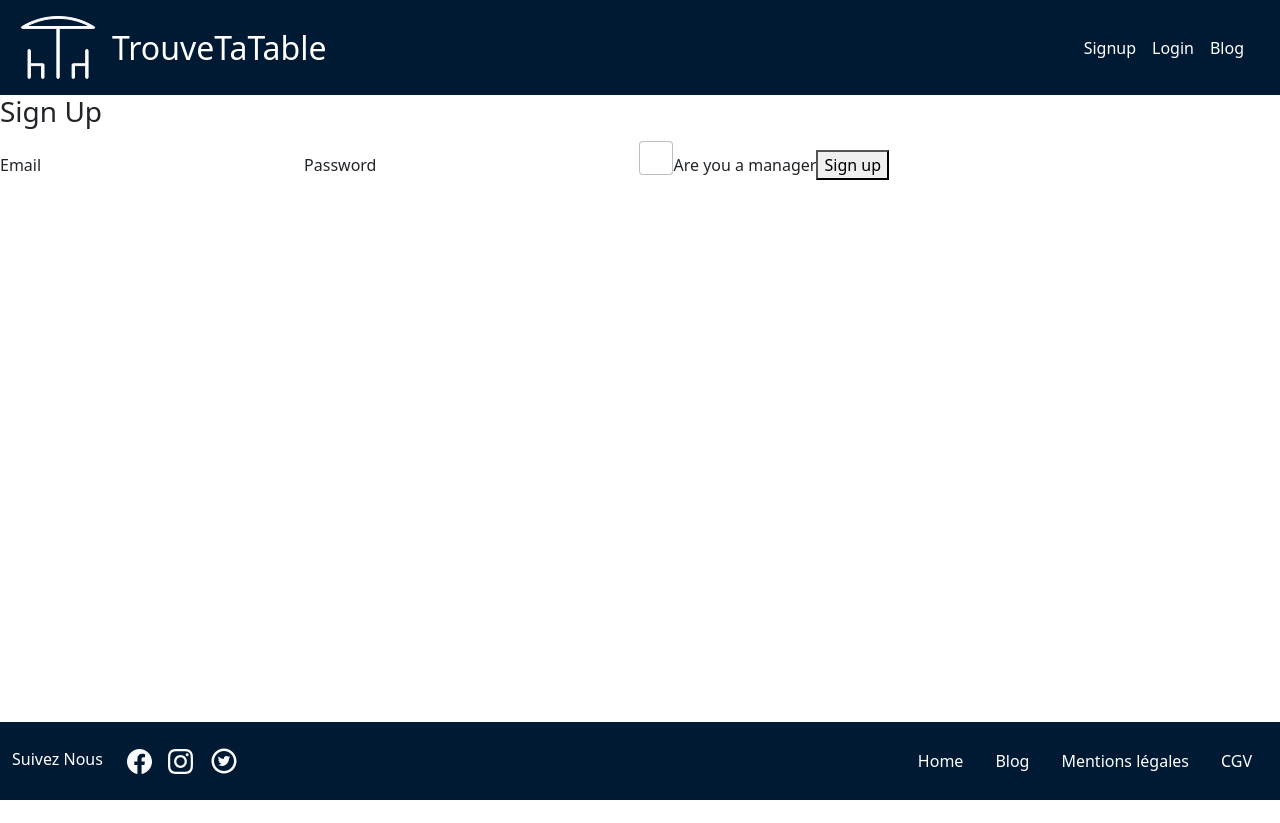
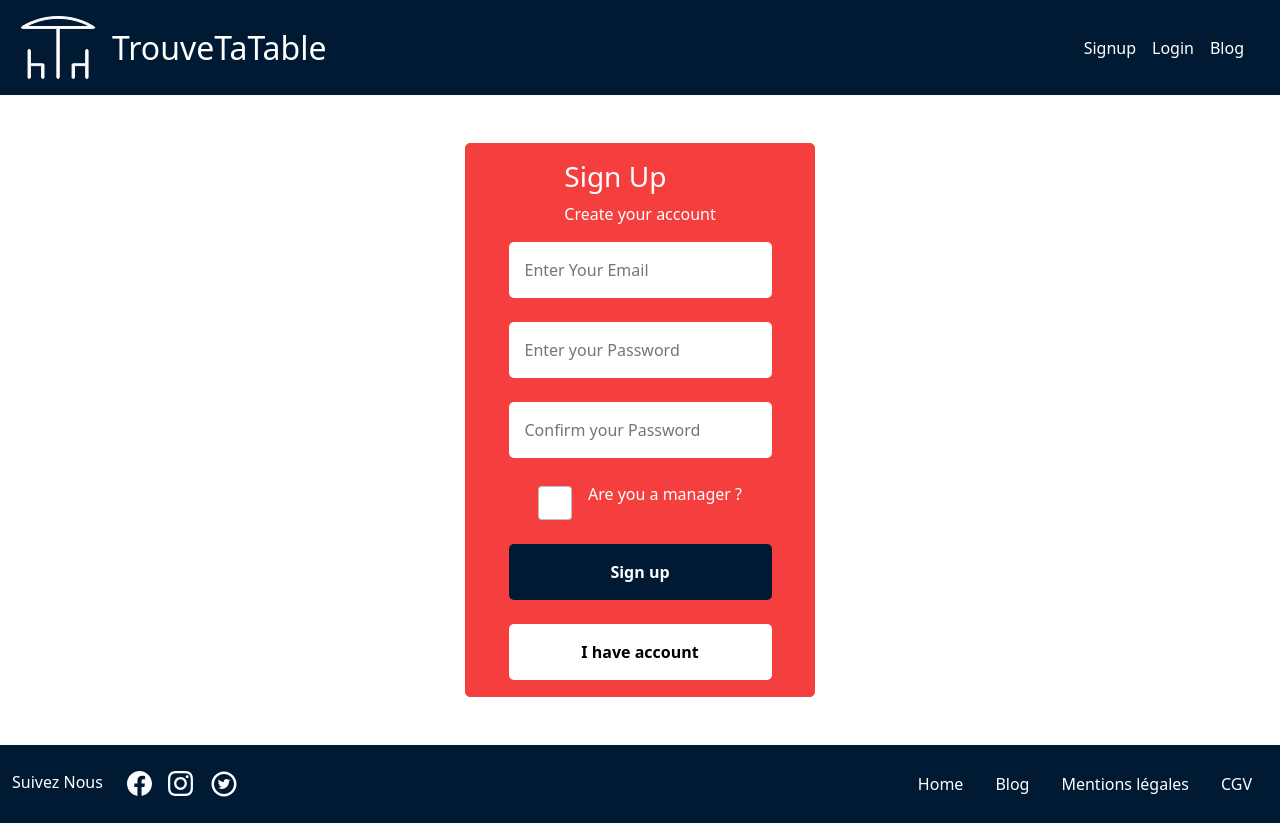
Before and after one commit to chendanet/frontend_trouvetatabe, a React (Create React App) app: page /register in a window 1280 px wide. Before the commit the page ends 800 px from the top, so only its background shows below. Built offline with nearby package versions, Linux system fonts and the light colour scheme.

Commit message:
front form login and sign up

```diff
--- a/src/pages/SignIn/index.jsx
+++ b/src/pages/SignIn/index.jsx
@@ -2,6 +2,8 @@ import { useState } from 'react'
 import { useDispatch } from 'react-redux'
 import { useHistory } from 'react-router-dom'
 import { authenticate } from 'store/actions'
+import "pages/SignIn/SignIn.css";
+import { Link } from "react-router-dom"
 
 const SignIn = () => {
 
@@ -65,21 +67,39 @@ const SignIn = () => {
         history.push('/')
     }
     return (
-        <div >
+        <div className="container d-flex align-items-center justify-content-center">
+        <div className="form-container">
+          <div>
+            <h3>Sign Up</h3>
+            <p>Create your account</p>
+          </div>
+          <form>
             <div>
-                <h3>Sign In</h3>
+              <input
+                type="text"
+                name="email"
+                onChange={handleEmail}
+                placeholder="Enter Your Email"
+              />
+              <br />
+              <input
+                rows="4"
+                type="password"
+                name="password"
+                onChange={handlePassword}
+                placeholder="Enter your Password"
+              />
+              <br />
+
+              <button type="submit" onClick={fetchSignIn} className="btn-signin">
+                Sign up
+              </button>
+              <br />
+
             </div>
-            <form >
-                <div>
-                    <label type="text" name="email">Email</label>
-                    <input type="text" name="email" onChange={handleEmail} />
-                    <label type="text" name="password">Password</label>
-                    <input rows='4' type="password" name="password" onChange={handlePassword} />
-
-                    <button type="submit" onClick={fetchSignIn}>Sign in</button>
-                </div>
-            </form>
+          </form>
         </div>
+      </div>
     )
 }
 
--- /dev/null
+++ b/src/pages/SignUp/SignUp.css
@@ -0,0 +1,69 @@
+.form-container{
+    display: flex;
+    flex-direction: column;
+    align-items: center;
+    justify-content: center;
+    padding: 1rem;
+    margin: 3rem ;
+    background-color: #F53F3F;
+    border: 1px solid #F53F3F;
+    border-radius: 5px;
+    color: white;
+    width: 350px;
+
+}
+form div {
+    display: flex;
+    flex-direction: column;
+    align-items: center;
+    justify-content: center;
+}
+form{
+
+}
+input{
+   border-radius: 5px;
+}
+.check-manager{
+    display:inline;
+
+}
+label{
+    margin-left: 1rem;
+}
+.btn-signin{
+    color: white;
+    background-color: #001A33;
+    border: none;
+    border-radius: 5px;
+    padding: 1rem;
+    width: 100%;
+    font-weight: 900;
+
+}
+.btn-signin:hover{
+    transition:  0.5s ease-in-out;
+    background-color: white;
+    color: #001A33 ;
+}
+.btn-login{
+    background-color: white;
+    border: none;
+    border-radius: 5px;
+    padding: 1rem;
+    width: 100%;
+    font-weight: 900;
+}
+.btn-login:hover{
+    color: white;
+    background-color: #001A33;
+    transition:  0.5s ease-in-out;
+}
+h3{
+    font-weight: 900;
+}
+.link{
+    text-decoration: none;
+    color: #001A33 ;
+    width: 100%;
+}
--- a/src/pages/SignUp/index.jsx
+++ b/src/pages/SignUp/index.jsx
@@ -1,91 +1,131 @@
-import { useState } from 'react'
-import { useDispatch } from 'react-redux'
-import { useHistory } from 'react-router-dom'
-import { authenticate } from 'store/actions'
+import { useState } from "react";
+import { useDispatch } from "react-redux";
+import { useHistory } from "react-router-dom";
+import { authenticate } from "store/actions";
+import "pages/SignUp/SignUp.css";
+import { Link } from "react-router-dom";
 
 const SignUp = () => {
-
-    const [email, setEmail] = useState("")
-    const [password, setPassword] = useState("")
-    const [is_manager, setIsManager] = useState(false)
-    const dispatch = useDispatch()
+  const [email, setEmail] = useState("");
+  const [password, setPassword] = useState("");
+  const [is_manager, setIsManager] = useState(false);
+  const dispatch = useDispatch();
   const history = useHistory();
 
-
   const handleEmail = (e) => {
-        setEmail(e.target.value)
-    }
+    setEmail(e.target.value);
+  };
 
   const handlePassword = (e) => {
-        setPassword(e.target.value)
-    }
+    setPassword(e.target.value);
+  };
 
   const handleOnChange = () => {
     {
-            setIsManager(!is_manager)
+      setIsManager(!is_manager);
     }
-    }
-
-
+  };
 
   const fetchSignUp = async (e) => {
-
     const dataUser = {
       user: {
         email: email,
         password: password,
-                is_manager: is_manager
-            }
-        }
+        is_manager: is_manager,
+      },
+    };
     e.preventDefault();
     const response = await fetch("http://localhost:3000/api/signup", {
-            method: 'post',
+      method: "post",
       headers: {
-                'Content-Type': 'application/json'
+        "Content-Type": "application/json",
       },
-            body: JSON.stringify(dataUser)
-        })
-
+      body: JSON.stringify(dataUser),
+    });
 
     if (response.status !== 200) {
-
-            return
+      return;
     }
 
-        const token = response.headers.get('Authorization').split('Bearer ')[1]
-        const data = await response.json()
-        const userId = data.data.id
-        const userEmail = data.data.attributes.email
-        const isManager = data.data.attributes.is_manager
-        console.log('here', isManager)
+    const token = response.headers.get("Authorization").split("Bearer ")[1];
+    const data = await response.json();
+    const userId = data.data.id;
+    const userEmail = data.data.attributes.email;
+    const isManager = data.data.attributes.is_manager;
+    console.log("here", isManager);
 
-        dispatch(authenticate({
+    dispatch(
+      authenticate(
+        {
           id: userId,
           email: userEmail,
-            is_manager: isManager
-        }, token))
+          is_manager: isManager,
+        },
+        token
+      )
+    );
 
-        history.push('/')
-    }
+    history.push("/");
+  };
   return (
-        <div >
+    <div className="container d-flex align-items-center justify-content-center">
+      <div className="form-container">
         <div>
           <h3>Sign Up</h3>
+          <p>Create your account</p>
         </div>
-            <form >
+        <form>
           <div>
-                    <label type="text" name="email">Email</label>
-                    <input type="text" name="email" onChange={handleEmail} />
-                    <label type="text" name="password">Password</label>
-                    <input rows='4' type="password" name="password" onChange={handlePassword} />
-                    <input id="checkbox" class="form-check-input" type="checkbox" value="" checked={is_manager} onChange={handleOnChange} id="flexCheckDefault" />
-                    <label class="form-check-label" for="flexCheckDefault">Are you a manager</label>
-                    <button type="submit" onClick={fetchSignUp}>Sign up</button>
+            <input
+              type="text"
+              name="email"
+              onChange={handleEmail}
+              placeholder="Enter Your Email"
+            />
+            <br />
+            <input
+              rows="4"
+              type="password"
+              name="password"
+              onChange={handlePassword}
+              placeholder="Enter your Password"
+            />
+            <br />
+            <input
+              rows="4"
+              type="password"
+              name="password"
+              onChange={handlePassword}
+              placeholder="Confirm your Password"
+            />{" "}
+            <br />
+            <div className="check-manager">
+              <input
+                id="checkbox"
+                class="form-check-input"
+                type="checkbox"
+                value=""
+                checked={is_manager}
+                onChange={handleOnChange}
+                id="flexCheckDefault"
+              />
+              <label class="form-check-label" for="flexCheckDefault">
+                Are you a manager ?
+              </label>
+            </div>{" "}
+            <br />
+            <button type="submit" onClick={fetchSignUp} className="btn-signin">
+              Sign up
+            </button>
+            <br />
+            <Link to="/signin" className="link">
+              <button className="btn-login">I have account</button>
+            </Link>
           </div>
         </form>
       </div>
-    )
-}
+    </div>
+  );
+};
 
-
-export default SignUp
+export default SignUp;
```
Lines whose indentation alone changed are shown as unchanged.
